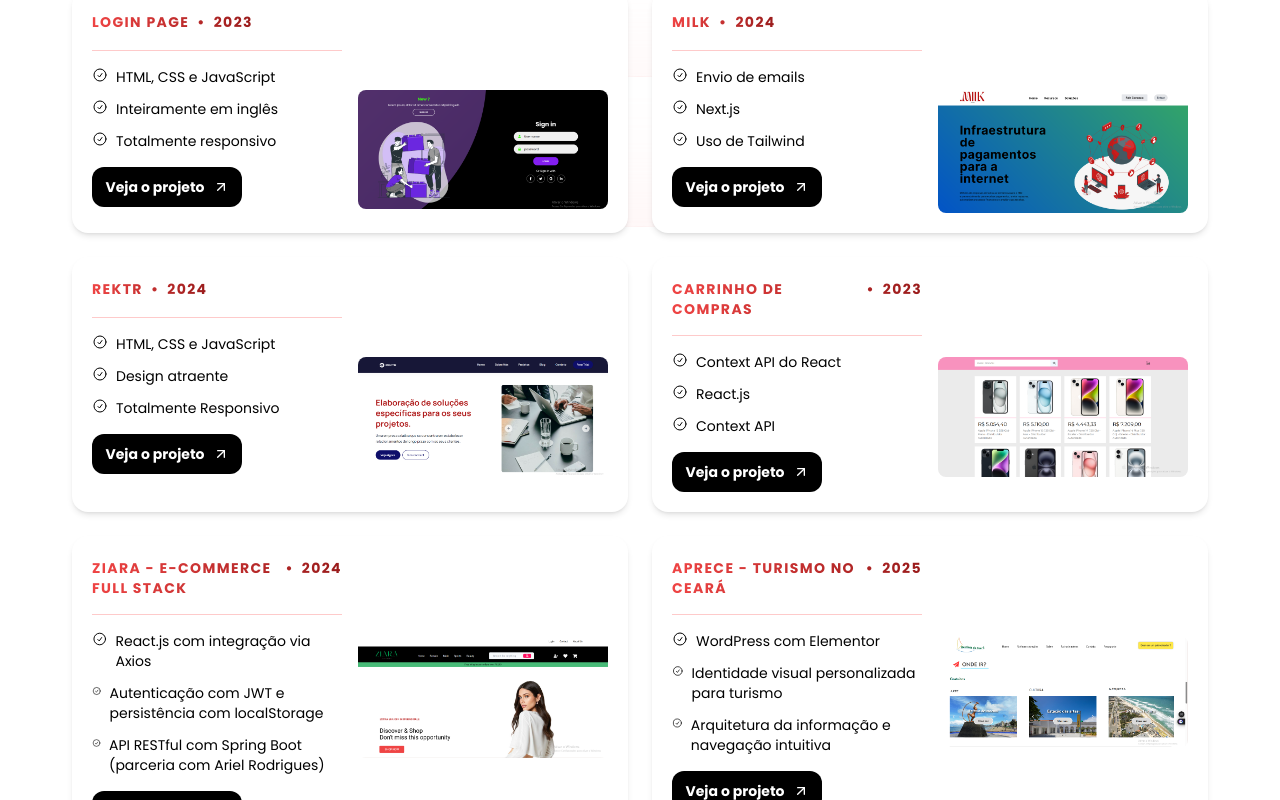
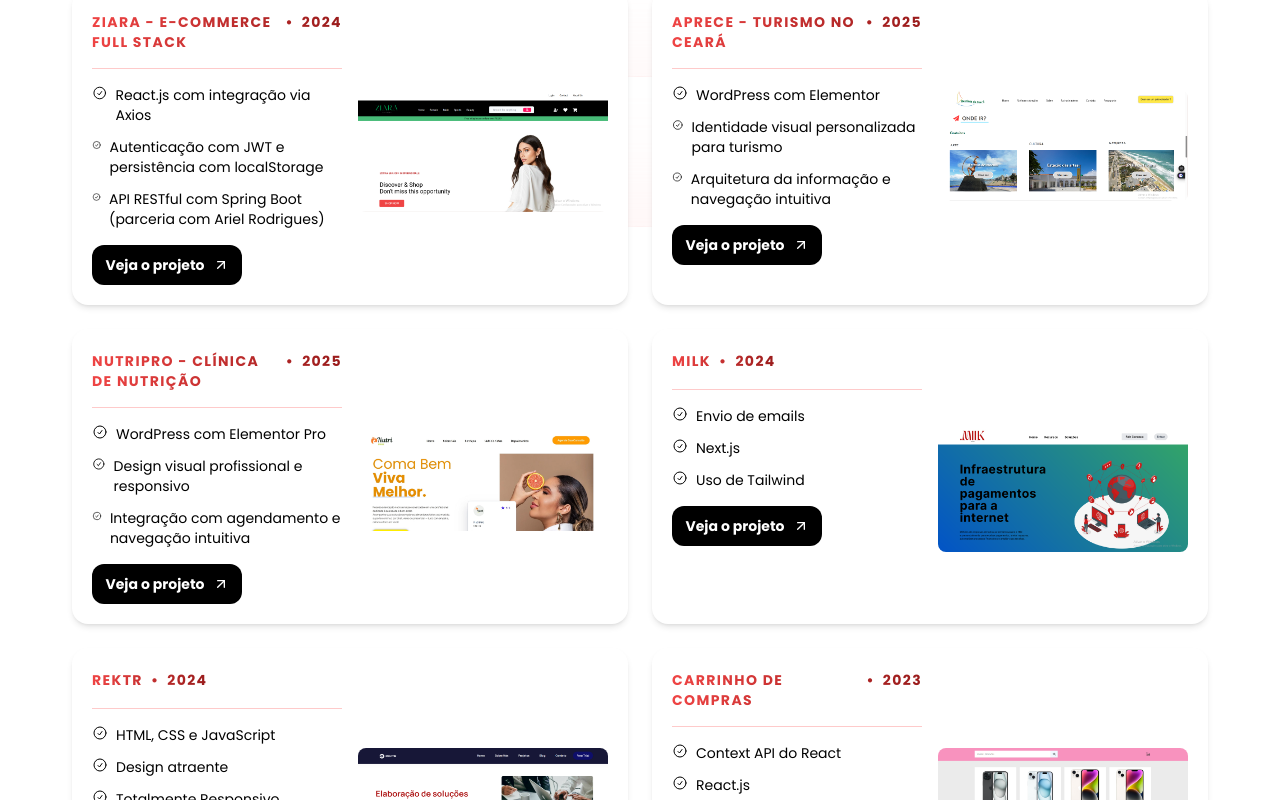
Before and after one commit to Victtoriacorreia01/Portifolio-VicttoriaCorreia, a Next.js app: page / in a window 1280 px wide. Shown: the part 920-1720 px from the top of the page. Built offline with nearby package versions, Linux system fonts and the light colour scheme.

Commit message:
feat: atualização na seção de educação e projetos

```diff
--- a/src/sections/Projects.tsx
+++ b/src/sections/Projects.tsx
@@ -1,28 +1,52 @@
 import { useEffect } from "react";
 import AOS from "aos";
 import "aos/dist/aos.css";
-import darkSaasLandingPage from "@/assets/images/projeto1.png";
 import lightSaasLandingPage from "@/assets/images/Milk.png";
 import aiStartupLandingPage from "@/assets/images/projeto4.png";
 import aiStartupLanding from "@/assets/images/carrinho react.png";
 import ziaraImage from "@/assets/images/ziara.png";
 import apreceImage from "@/assets/images/aprece.png";
+import nutriproImage from "@/assets/images/Nutripro.png";
 import Image from "next/image";
 import CheckCircleIcon from "@/assets/icons/check-circle.svg";
 import ArrowUpRightIcon from "@/assets/icons/arrow-up-right.svg";
 
 const portfolioProjects = [
   {
-    company: "Login Page",
-    year: "2023",
+    company: "Ziara - E-commerce Full Stack",
+    year: "2024",
     title: "",
     results: [
-      { title: "HTML, CSS e JavaScript" },
-      { title: "Inteiramente em inglês" },
-      { title: "Totalmente responsivo" },
+      { title: "React.js com integração via Axios" },
+      { title: "Autenticação com JWT e persistência com localStorage" },
+      { title: "API RESTful com Spring Boot (parceria com Ariel Rodrigues)" },
     ],
-    link: "https://pagina-de-login-liart.vercel.app/",
-    image: darkSaasLandingPage,
+    link: "https://www.linkedin.com/posts/victtoria-correia-3268v_reactjs-springboot-fullstack-activity-7340827643543457793-iAuF?utm_source=share&utm_medium=member_desktop&rcm=ACoAAEKyFE4BAK5o3GCr2vdZFBZiXDtiF1cdAn0",
+    image: ziaraImage,
+  },
+  {
+    company: "APRECE - Turismo no Ceará",
+    year: "2025",
+    title: "",
+    results: [
+      { title: "WordPress com Elementor" },
+      { title: "Identidade visual personalizada para turismo" },
+      { title: "Arquitetura da informação e navegação intuitiva" },
+    ],
+    link: "",
+    image: apreceImage,
+  },
+  {
+    company: "NutriPro - Clínica de Nutrição",
+    year: "2025",
+    title: "",
+    results: [
+      { title: "WordPress com Elementor Pro" },
+      { title: "Design visual profissional e responsivo" },
+      { title: "Integração com agendamento e navegação intuitiva" },
+    ],
+    link: "",
+    image: nutriproImage,
   },
   {
     company: "Milk",
@@ -60,30 +84,7 @@ const portfolioProjects = [
     link: "https://carrinho-react-theta.vercel.app/",
     image: aiStartupLanding,
   },
-  {
-    company: "Ziara - E-commerce Full Stack",
-    year: "2024",
-    title: "",
-    results: [
-      { title: "React.js com integração via Axios" },
-      { title: "Autenticação com JWT e persistência com localStorage" },
-      { title: "API RESTful com Spring Boot (parceria com Ariel Rodrigues)" },
-    ],
-    link: "https://www.linkedin.com/posts/victtoria-correia-3268v_reactjs-springboot-fullstack-activity-7340827643543457793-iAuF?utm_source=share&utm_medium=member_desktop&rcm=ACoAAEKyFE4BAK5o3GCr2vdZFBZiXDtiF1cdAn0",
-    image: ziaraImage,
-  },
-  {
-    company: "APRECE - Turismo no Ceará",
-    year: "2025",
-    title: "",
-    results: [
-      { title: "WordPress com Elementor" },
-      { title: "Identidade visual personalizada para turismo" },
-      { title: "Arquitetura da informação e navegação intuitiva" },
-    ],
-    link: "",
-    image: apreceImage,
-  },
+
 ];
 
 export const ProjectsSection = () => {
```
Also changed, not shown: src/assets/images/Nutripro.png (added).
